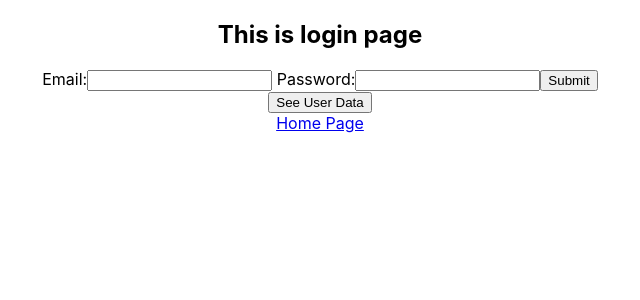
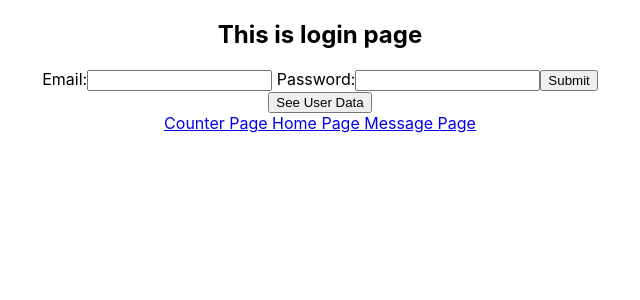
Before and after one commit to SiewLeng/react-app, a React (Create React App) app: page /login in a window 1280 px wide. Shown: the top 300 px of the page, without its empty margins (320-960 px from the left). Built offline with nearby package versions, Linux system fonts and the light colour scheme; no server answers; what @feathersjs/client would draw is missing.

Commit message:
5% message page

```diff
--- a/src/App.tsx
+++ b/src/App.tsx
@@ -4,6 +4,7 @@ import { BrowserRouter, Routes, Route, Link } from 'react-router-dom'
 import { Counter } from './features/counter/Counter';
 import { Home } from './pages/home/Home';
 import { Login } from './pages/login/Login';
+import { Message } from './pages/message/Message';
 import './App.css';
 
 function App() {
@@ -14,6 +15,7 @@ function App() {
         <Route path ='/' element={<Home/>}/>
         <Route path ='/counter' element={<Counter/>}/>
         <Route path ='/login' element={<Login/>}/>
+        <Route path ='/message' element={<Message/>}/>
       </Routes>
       </BrowserRouter>
     </div>
--- a/src/pages/home/Home.tsx
+++ b/src/pages/home/Home.tsx
@@ -21,6 +21,7 @@ export const Home = () => {
 			<div>
 				<Link to='/counter'> Counter Page </Link>
 				<Link to='/login'> Login Page </Link>
+				<Link to='/message'> Message Page </Link>
 			</div>
 		</div>
 	)
--- a/src/pages/login/Login.tsx
+++ b/src/pages/login/Login.tsx
@@ -27,7 +27,7 @@ export const Login = () =>{
     function handleChange(event: any) {
         const id = event.target.id;
         if (id == 'email') {
-            setEmail(event.target.value)
+            setEmail(event.target.value);
         } else if (id == 'password') {
             setPassword(event.target.value);
         }
@@ -69,7 +69,9 @@ export const Login = () =>{
             <button onClick={seeUserDataAndState}> See User Data </button>
         </div>
         <div>
-            <Link to='/'> Home Page </Link>
+            <Link to='/counter'> Counter Page </Link>
+			<Link to='/'> Home Page </Link>
+			<Link to='/message'> Message Page </Link>
         </div>
     </div>
     )
--- /dev/null
+++ b/src/pages/message/Message.tsx
@@ -0,0 +1,5 @@
+export const Message = () => {
+    return (
+        <h2> This is Message page.</h2>
+    )
+}
```
